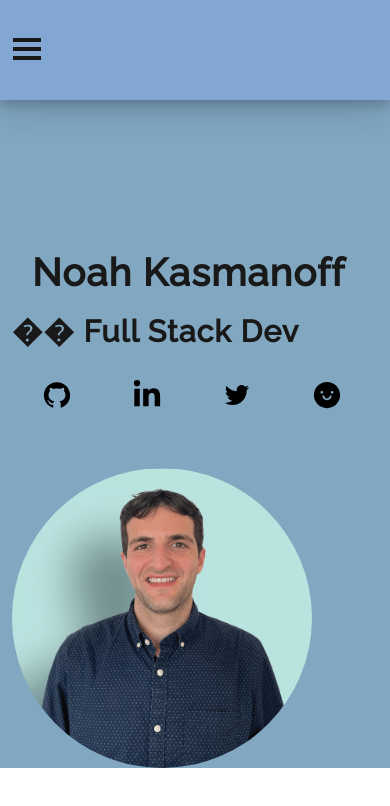
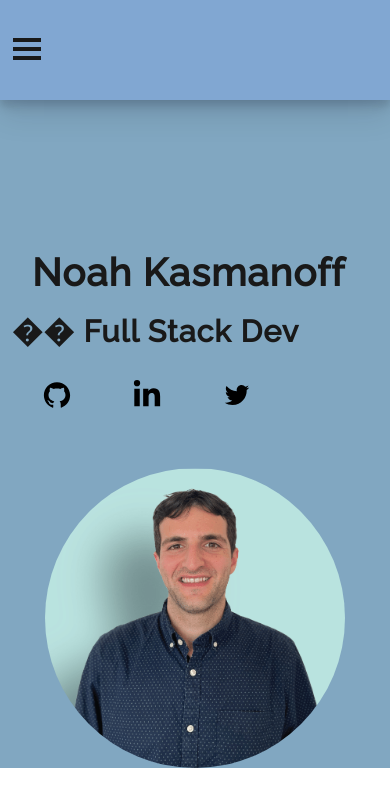
Before and after one commit to nkasmanoff/nkasmanoff.github.io, a React (Create React App) app: page / in a window 390 px wide. Shown: the top 806 px of the page. Built offline with nearby package versions, Linux system fonts and the light colour scheme; a web font is replaced by a local one.

Commit message:
mobile friendly about me

```diff
--- a/src/components/Aboutpage/Aboutpage.js
+++ b/src/components/Aboutpage/Aboutpage.js
@@ -53,6 +53,7 @@ function Aboutpage() {
           </Col>
         </Row>
       </Container>
+
     </div>
   );
 }
--- a/src/components/Homepage/Homepage.js
+++ b/src/components/Homepage/Homepage.js
@@ -41,18 +41,13 @@ function Home() {
             >
               <AiOutlineTwitter className="icon" />
             </button>
-            <button
-              onClick={() => {
-                window.open("https://huggingface.co/nkasmanoff");
-              }}
-              className="socialmediabtn"
-            >
-              <AiFillSmile className="icon" />
-            </button>
+
           </Col>
 
           <Col md={4}>
+            <center>
             <div className="homepageImg1"></div>
+            </center>
           </Col>
         </Row>
       </Container>
--- a/src/pages/About.js
+++ b/src/pages/About.js
@@ -7,6 +7,7 @@ function About() {
   return (
     <div>
       <Header />
+
       <Aboutpage />
     </div>
   )
--- a/src/pages/style.css
+++ b/src/pages/style.css
@@ -287,7 +287,7 @@
   background-color: #81a7c1;
 
 
-  padding-top: 3%;
+  padding-top: 110px;
 
 }
 .textbackground {
```
